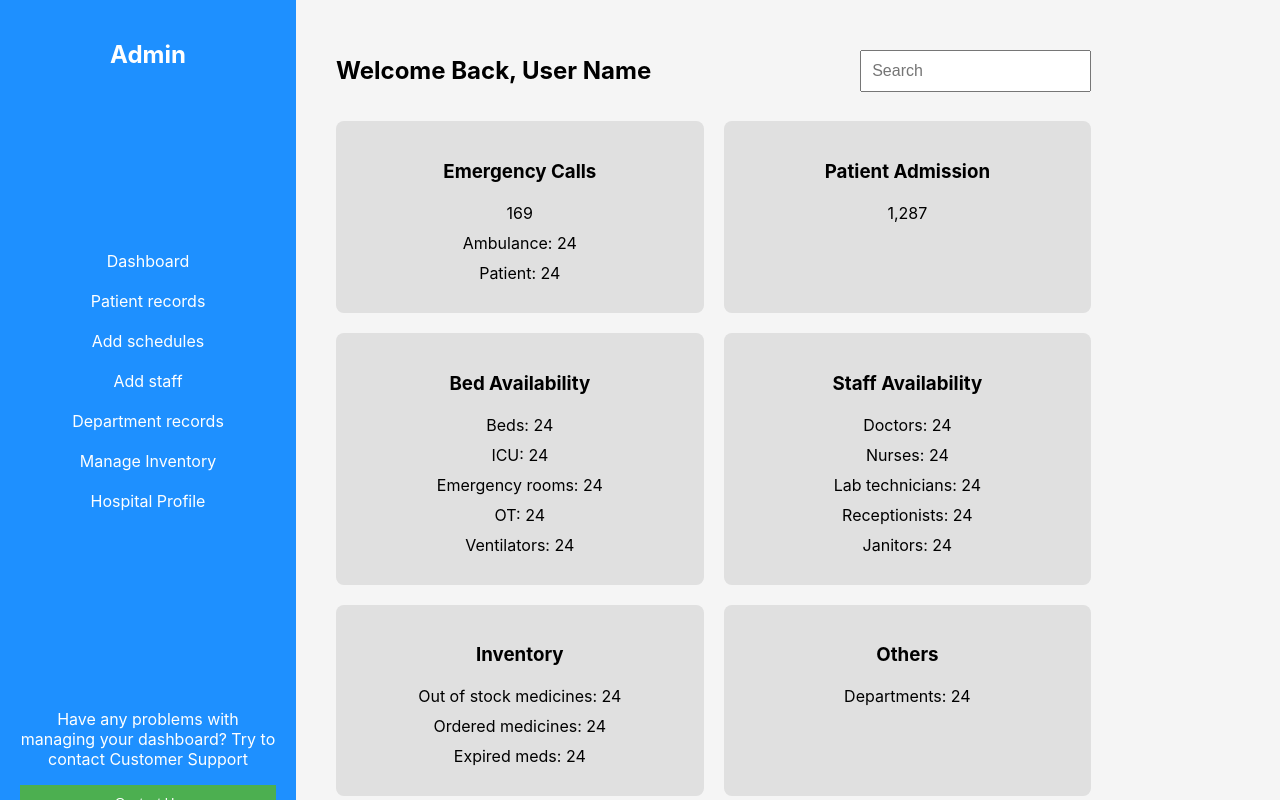
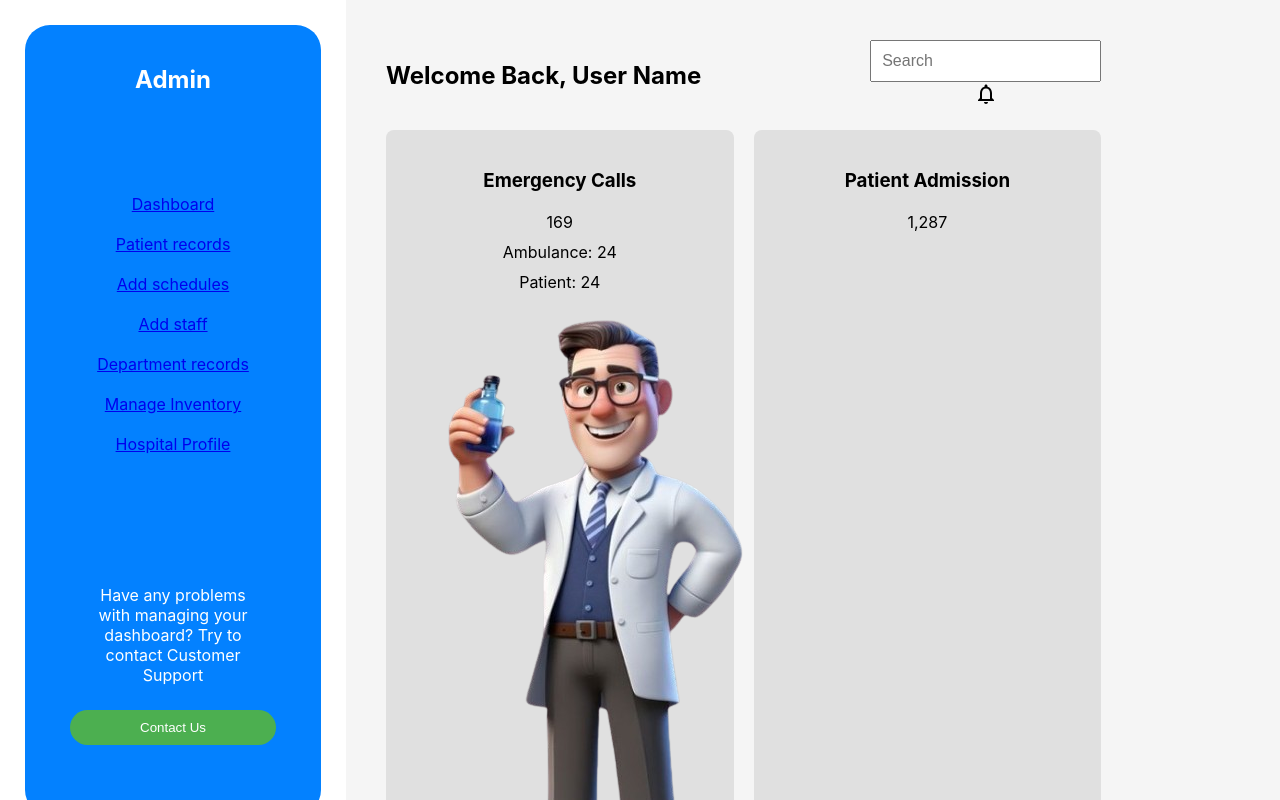
Before and after one commit to Hogwarts-Hackademy/Frontend-hospital, a React (Create React App) app: page /admin in a window 1280 px wide. Shown: the top 800 px of the page. Built offline with nearby package versions, Linux system fonts and the light colour scheme.

Commit message:
deshboard updated and addstaff page added

```diff
--- a/src/App.jsx
+++ b/src/App.jsx
@@ -2,6 +2,7 @@ import React from "react";
 import { Route, Routes, Navigate } from "react-router-dom";
 import Login from "./pages/loginPage.jsx";
 import Dashboard from "./pages/admin/adminDashboard.jsx";
+import addStaff from "./pages/admin/addStaff.jsx";
 
 function App() {
 	return (
@@ -10,6 +11,7 @@ function App() {
                 <Route path="/" element={<Navigate to="/login" />} />
 				<Route path="/login" element={<Login />} />
 				<Route path="/admin" element={<Dashboard />} />
+				<Route path="/addStaff" element={<addStaff/>}/>
 			</Routes>
 		</div>
 	);
--- a/src/Components/Sidebar.css
+++ b/src/Components/Sidebar.css
@@ -1,6 +1,9 @@
+/* Sidebar.css */
 .sidebar {
+  margin: 25px;
   width: 20%;
-	background-color: #1e90ff;
+  background-color: #0381ff;
+  border-radius: 25px;
   color: white;
   padding: 20px;
   display: flex;
@@ -10,11 +13,13 @@
 
 .sidebar-header h2 {
   font-size: 24px;
+  text-align: center;
 }
 
 .sidebar-menu {
   list-style-type: none;
   padding: 0;
+  text-align: center;
 }
 
 .sidebar-menu li {
@@ -23,13 +28,20 @@
 
 .sidebar-footer {
   margin-top: 20px;
+  margin: 25px;
+  padding-bottom: 25px;
+}
+
+.sidebar-footer p{
+  margin: 25px;
 }
 
 .sidebar-footer button {
   width: 100%;
   padding: 10px;
-	background-color: #4caf50;
+  background-color: #4CAF50;
   border: none;
   color: white;
   cursor: pointer;
+  border-radius: 25px;
 }
--- a/src/Components/Sidebar.jsx
+++ b/src/Components/Sidebar.jsx
@@ -1,5 +1,5 @@
-import React from 'react';
-import './Sidebar.css';
+import { Link } from 'react-router-dom';
+import './Sidebar.css'; // Ensure this CSS file styles your sidebar
 
 const Sidebar = () => {
   return (
@@ -8,13 +8,13 @@ const Sidebar = () => {
         <h2>Admin</h2>
       </div>
       <ul className="sidebar-menu">
-        <li>Dashboard</li>
-        <li>Patient records</li>
-        <li>Add schedules</li>
-        <li>Add staff</li>
-        <li>Department records</li>
-        <li>Manage Inventory</li>
-        <li>Hospital Profile</li>
+        <li><Link to="/dashboard">Dashboard</Link></li>
+        <li><Link to="/patient-records">Patient records</Link></li>
+        <li><Link to="/add-schedules">Add schedules</Link></li>
+        <li><Link to="/add-staff">Add staff</Link></li>
+        <li><Link to="/department-records">Department records</Link></li>
+        <li><Link to="/manage-inventory">Manage Inventory</Link></li>
+        <li><Link to="/hospital-profile">Hospital Profile</Link></li>
       </ul>
       <div className="sidebar-footer">
         <p>Have any problems with managing your dashboard? Try to contact Customer Support</p>
--- /dev/null
+++ b/src/pages/admin/addStaff.jsx
@@ -0,0 +1,63 @@
+// AddStaff.js
+import React from 'react';
+import { Container, TextField, Grid, Typography, Button, RadioGroup, FormControlLabel, Radio, Box } from '@mui/material';
+
+
+const addStaff = () => {
+    return (
+        <Container component="main" maxWidth="md" sx={{ mt: 4 }}>
+            <Typography variant="h4" component="h1" align="center" gutterBottom>Add Staff</Typography>
+            <Box sx={{ border: '1px solid #ddd', borderRadius: '8px', p: 3 }}>
+                <form noValidate>
+                    <Grid container spacing={3}>
+                        <Grid item xs={12} sm={6}>
+                            <TextField required fullWidth id="fullName" label="Full Name" variant="outlined" />
+                        </Grid>
+                        <Grid item xs={12} sm={6}>
+                            <TextField required fullWidth id="dob" label="Date of Birth" variant="outlined" />
+                        </Grid>
+                        <Grid item xs={12} sm={6}>
+                            <TextField required fullWidth id="contact" label="Contact No." variant="outlined" />
+                        </Grid>
+                        <Grid item xs={12} sm={6}>
+                            <RadioGroup row aria-label="gender" name="gender">
+                                <FormControlLabel value="male" control={<Radio />} label="Male" />
+                                <FormControlLabel value="female" control={<Radio />} label="Female" />
+                                <FormControlLabel value="other" control={<Radio />} label="Other" />
+                            </RadioGroup>
+                        </Grid>
+                        <Grid item xs={12} sm={6}>
+                            <TextField required fullWidth id="nationalId" label="National ID" variant="outlined" />
+                        </Grid>
+                        <Grid item xs={12}>
+                            <TextField required fullWidth id="address" label="House address" variant="outlined" />
+                        </Grid>
+                        <Grid item xs={12} sm={6}>
+                            <TextField required fullWidth id="specialization" label="Specialization" variant="outlined" />
+                        </Grid>
+                        <Grid item xs={12} sm={6}>
+                            <TextField required fullWidth id="dob2" label="Date of Birth" variant="outlined" />
+                        </Grid>
+                        <Grid item xs={12} sm={6}>
+                            <TextField required fullWidth id="department" label="Department" variant="outlined" />
+                        </Grid>
+                        <Grid item xs={12} sm={6}>
+                            <TextField required fullWidth id="staffType" label="Staff Type" variant="outlined" />
+                        </Grid>
+                        <Grid item xs={12} sm={6}>
+                            <TextField required fullWidth id="experience" label="Years of Experience" variant="outlined" />
+                        </Grid>
+                        <Grid item xs={12} sm={6}>
+                            <TextField required fullWidth id="licenseNumber" label="License Number" variant="outlined" />
+                        </Grid>
+                        <Grid item xs={12}>
+                            <Button type="submit" fullWidth variant="contained" color="primary">Register</Button>
+                        </Grid>
+                    </Grid>
+                </form>
+            </Box>
+        </Container>
+    );
+};
+
+export default addStaff;
--- a/src/pages/admin/adminDashboard.jsx
+++ b/src/pages/admin/adminDashboard.jsx
@@ -1,20 +1,22 @@
-import React from "react";
-import Sidebar from "../../Components/Sidebar";
-import "./adminDashboard.css";
+import NotificationsNoneIcon from '@mui/icons-material/NotificationsNone'; // Import Notification icon
+import { Card } from '@mui/material';
+import Sidebar from '../../Components/Sidebar';
+import dashboardImage from '../../assets/images/dashboard.png';
+import './adminDashboard.css';
 
 const Dashboard = () => {
     return (
-        <div className="dashboard">
+        <div className='dashboard'>
             <Sidebar />
-
             <div className="dashboard-container">
                 <main className="main-content">
                     <header className="dashboard-header">
-                        <h1>
-                            Welcome Back, <span>User Name</span>
-                        </h1>
+                        <h1>Welcome Back, <span>User Name</span></h1>
+                        <div className="header-right">
                             <div className="search-bar">
                                 <input type="text" placeholder="Search" />
+                            </div>
+                            <NotificationsNoneIcon className="notification-icon" />
                         </div>
                     </header>
                     <section className="dashboard-cards">
@@ -24,6 +26,7 @@ const Dashboard = () => {
                             <div className="call-details">
                                 <p>Ambulance: 24</p>
                                 <p>Patient: 24</p>
+                                <img src={dashboardImage} alt="Emergency Calls Icon" className="card-icon" /> {/* Image added here */}
                             </div>
                         </div>
                         <div className="card patient-admission">
@@ -35,29 +38,37 @@ const Dashboard = () => {
                         </div>
                         <div className="card bed-availability">
                             <h3>Bed Availability</h3>
+                            <Card>
                                 <p>Beds: 24</p>
                                 <p>ICU: 24</p>
                                 <p>Emergency rooms: 24</p>
                                 <p>OT: 24</p>
                                 <p>Ventilators: 24</p>
+                            </Card>
                         </div>
                         <div className="card staff-availability">
                             <h3>Staff Availability</h3>
+                            <Card>
                                 <p>Doctors: 24</p>
                                 <p>Nurses: 24</p>
                                 <p>Lab technicians: 24</p>
                                 <p>Receptionists: 24</p>
                                 <p>Janitors: 24</p>
+                            </Card>
                         </div>
                         <div className="card inventory">
                             <h3>Inventory</h3>
+                            <Card>
                                 <p>Out of stock medicines: 24</p>
                                 <p>Ordered medicines: 24</p>
                                 <p>Expired meds: 24</p>
+                            </Card>
                         </div>
                         <div className="card other">
                             <h3>Others</h3>
+                            <Card>
                                 <p>Departments: 24</p>
+                            </Card>
                         </div>
                     </section>
                 </main>
```
Also changed, not shown: src/assets/images/dashboard.png (added), src/pages/admin/adminDashboard.css (line endings or trailing spaces). Lines whose indentation alone changed are shown as unchanged.
